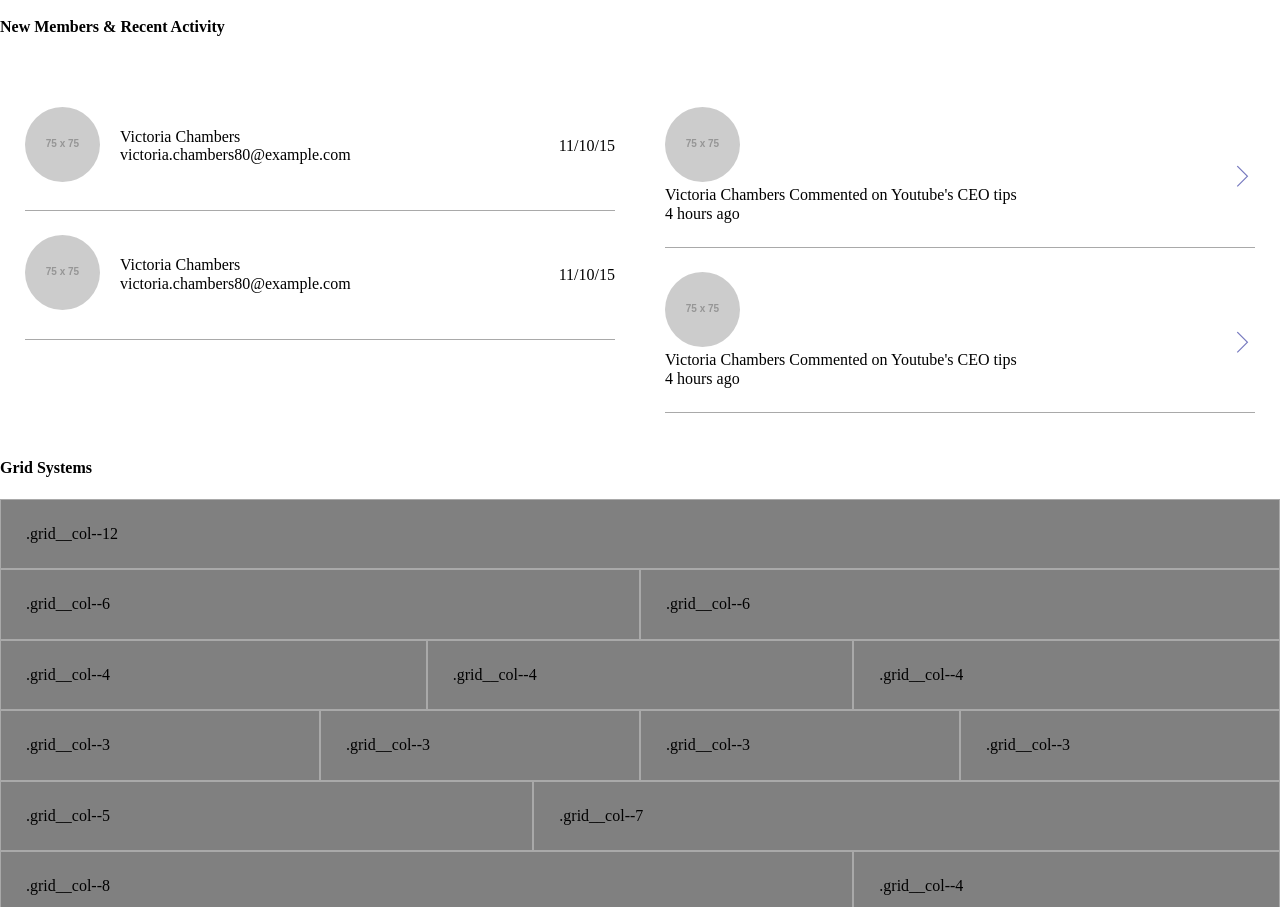
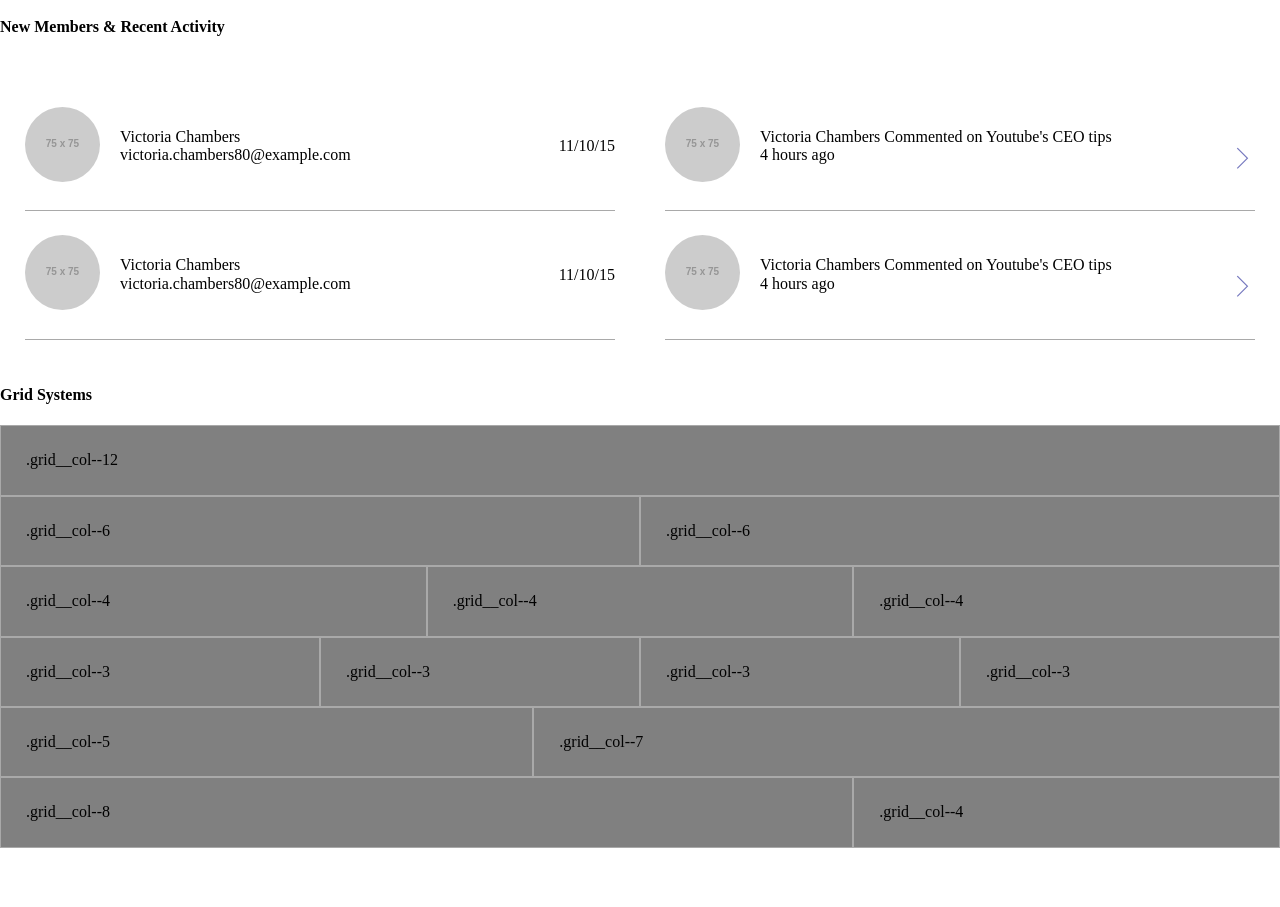
Before and after one commit to hyungmogu/web-app-dashboard, a plain HTML site: page style_guide.html in a window 1280 px wide. Shown: the part 1266-2173 px from the top of the page. After the commit the page ends 2114 px from the top, so only its background shows below. Drawn offline with Linux system fonts and the light colour scheme; placeholder pictures from the web are drawn by us.

Commit message:
style: Refine the layout for recent activty section

```diff
--- a/scss/style.scss
+++ b/scss/style.scss
@@ -160,6 +160,12 @@
 
   .content {
     width: 90%;
+
+    @media #{$brk-mobile} {
+      display: flex;
+      align-items: center;
+
+    }
   }
 
   .see-more {
```
Also changed, not shown: css/style.css, 1 other file.
